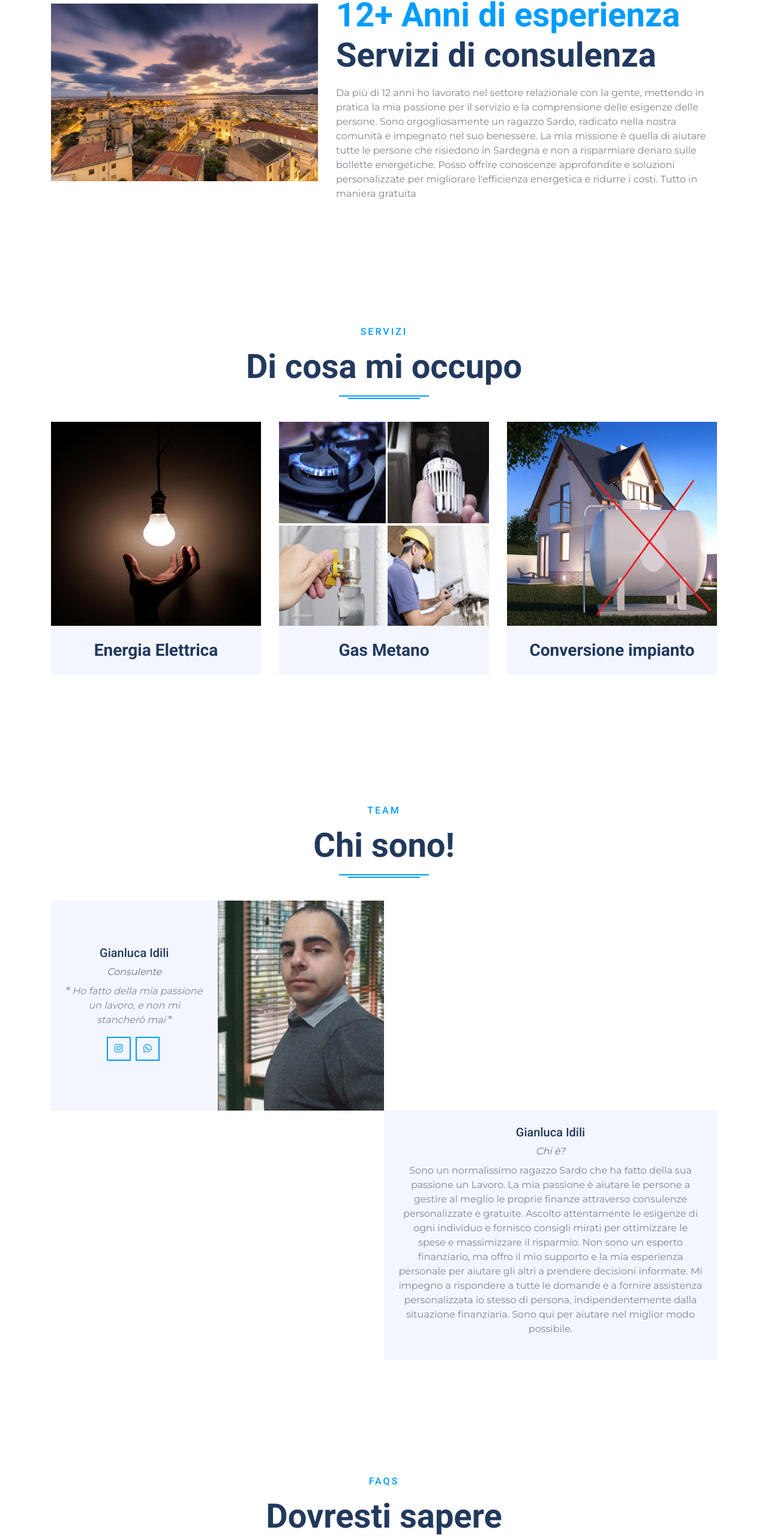
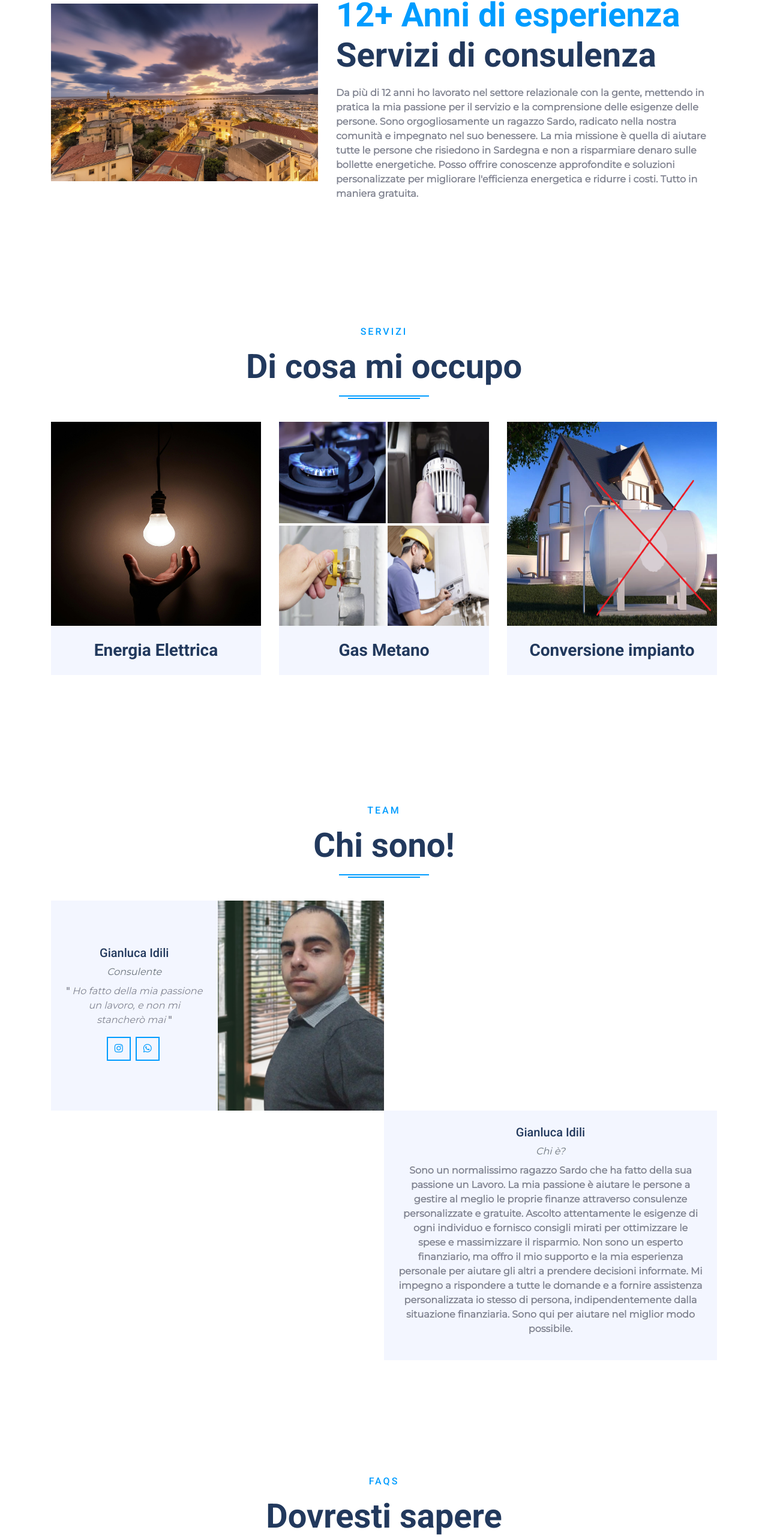
Before and after one commit to Gianluca-Idili/EnergyConsulent, a plain HTML site: page index.html in a window 1280 px wide. Shown: the part 1035-3600 px from the top of the page at 60% size. Drawn offline with nearby package versions, Linux system fonts and the light colour scheme.

Commit message:
sistemate scritte

```diff
--- a/index.html
+++ b/index.html
@@ -105,12 +105,14 @@
                 <div class="col-lg-7">
                     <h6 class="text-uppercase text-primary mb-3" style="letter-spacing: 3px;">Su di me</h6>
                     <h1 class="display-4 mb-3"><span class="text-primary">12+ Anni di esperienza</span> Servizi di consulenza</h1>
-                    <p>Da più di 12 anni ho lavorato nel settore relazionale con la gente, mettendo in pratica la mia passione per il
-                         servizio e la comprensione delle esigenze delle persone. Sono orgogliosamente un ragazzo Sardo,
-                         radicato nella nostra comunità e impegnato nel suo benessere. La mia missione è quella di aiutare
-                         tutte le persone che risiedono in Sardegna e non a risparmiare denaro sulle bollette energetiche. Posso offrire conoscenze
-                         approfondite e soluzioni personalizzate per migliorare l'efficienza energetica e ridurre i costi. Tutto in maniera gratuita
-                        </p>
+                    <p>
+                        <b>Da più di 12 anni ho lavorato nel settore relazionale con la gente, mettendo in pratica la mia passione per il
+                            servizio e la comprensione delle esigenze delle persone. Sono orgogliosamente un ragazzo Sardo,
+                            radicato nella nostra comunità e impegnato nel suo benessere. La mia missione è quella di aiutare
+                            tutte le persone che risiedono in Sardegna e non a risparmiare denaro sulle bollette energetiche. Posso offrire conoscenze
+                            approfondite e soluzioni personalizzate per migliorare l'efficienza energetica e ridurre i costi. Tutto in maniera gratuita.
+                        </b>
+                    </p>
                 </div>
             </div>
         </div>
@@ -204,13 +206,16 @@
                             <div class="h-100 d-flex flex-column justify-content-center bg-secondary p-4">
                                 <h5 class="mb-2">Gianluca Idili</h5>
                                 <p class="text-muted font-italic mb-2">Chi è?</p>
-                                <p>Sono un normalissimo ragazzo Sardo che ha fatto della sua passione un Lavoro.
+                                <p>
+                                    <b>
+                                        Sono un normalissimo ragazzo Sardo che ha fatto della sua passione un Lavoro.
                                     La mia passione è aiutare le persone a gestire al meglio le proprie finanze attraverso consulenze
                                     personalizzate e gratuite. Ascolto attentamente le esigenze di ogni individuo e fornisco consigli
                                     mirati per ottimizzare le spese e massimizzare il risparmio. Non sono un esperto finanziario,
                                     ma offro il mio supporto e la mia esperienza personale per aiutare gli altri a prendere decisioni informate.
                                     Mi impegno a rispondere a tutte le domande e a fornire assistenza personalizzata io stesso di persona,
                                     indipendentemente dalla situazione finanziaria. Sono qui per aiutare nel miglior modo possibile.
+                                    </b>
                                 </p>
                             </div>
                         </div>
@@ -267,7 +272,7 @@
                 <div class="col-lg-8">
                     <div class="owl-carousel testimonial-carousel">
                         <div class="text-center">
-                            <img class="img-fluid mx-auto mb-3" src="img/cliente2.jpg" style="width: 100px;">
+                            <img class="img-fluid mx-auto mb-3" src="img/cliente2.jpg" style="width: 110px; height: 100px;">
                             <p style="font-size: 22px;" class="px-2">Gianluca è stato molto cortese e paziente nello spiegarmi accuratamente
                                 come fare ad avere un preventivo gratuito per l'impianto del Gas,
                             mi ha addirittura consigliato di rimanere con il mio attuale fornitore di energia per risparmiare! E' un ragazzo molto onesto!</p>
@@ -283,7 +288,7 @@
                             <span>Autista</span>
                         </div>
                         <div class="text-center">
-                            <img class="img-fluid mx-auto mb-3" src="img/cliente3.jpg" style="width: 100px;">
+                            <img class="img-fluid mx-auto mb-3" src="img/cliente3.jpg" style="width: 100px; height: 100px;">
                             <p style="font-size: 22px;" class="px-2">Grazie a Gianluca, ho ottenuto un preventivo gratuito per l'impianto di
                                 gas metano nella mia casa. La sua assistenza è stata preziosa e
                                 mi ha permesso di risparmiare tempo e denaro. Non esiterei a raccomandare i suoi servizi a chiunque!</p>
```
